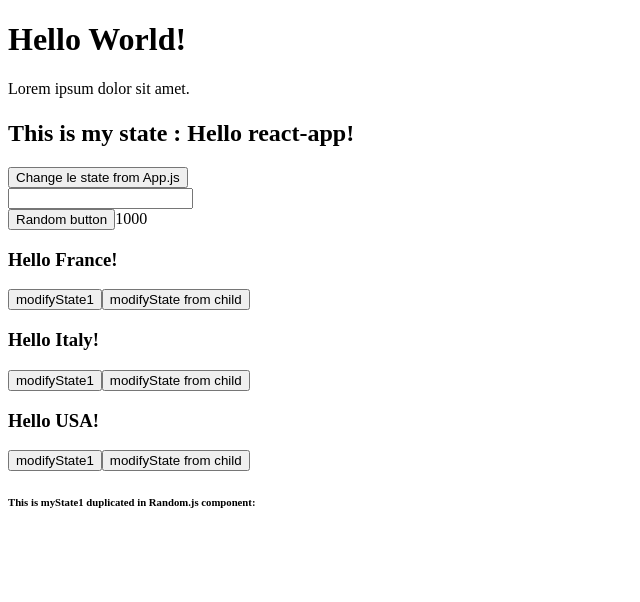
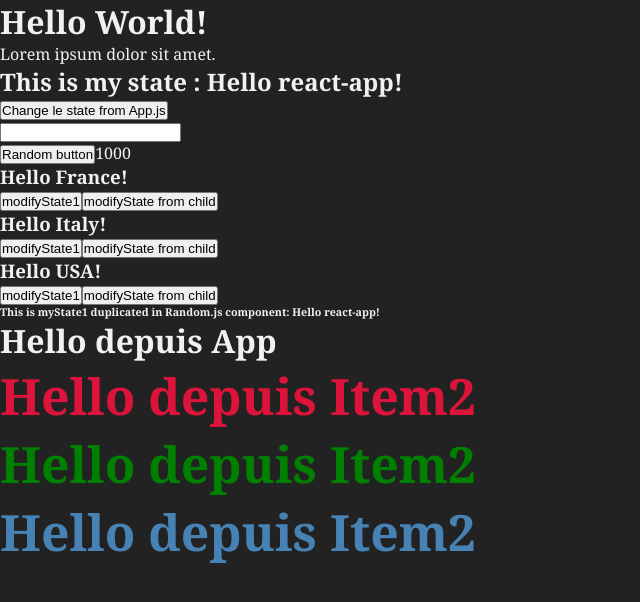
Before and after one commit to thecoderush/React-de-A-Z, a React (Create React App) app in the folder React-Learning/react-app/: page / in a window 1280 px wide. Shown: the top 602 px of the page, without its empty margins (0-640 px from the left). Built offline with nearby package versions, Linux system fonts and the light colour scheme.

Commit message:
Styled elements globaly with creation of index.css and add new folder Components with new components Item2.js with different styling option (i.e in-line, variable and external file css

```diff
--- a/React-Learning/react-app/src/App.js
+++ b/React-Learning/react-app/src/App.js
@@ -1,8 +1,13 @@
 import {useState} from 'react'
 import Random from "./Random.js"
 import Title from "./Title.js"
+import "./index.css"
+import Item2 from "./Components/Item/Item2"
+
 
 function App() {
+
+
 
   console.log("Mise à jour!")
 
@@ -35,7 +40,10 @@ function App() {
       <h2>This is my state : {messageState}</h2>
       <button onClick={modifyState} >Change le state from App.js</button>
 
-      <Random dateState={messageState} function={modifyState}/>
+      <Random date={messageState} function={modifyState}/>
+
+      <h1>Hello depuis App</h1>
+      <Item2 />
     </div>
   );
 }
--- /dev/null
+++ b/React-Learning/react-app/src/Components/Item/Item2.css
@@ -0,0 +1,4 @@
+.external-css-file {
+    color: steelblue;
+    font-size: 50px;
+}
--- /dev/null
+++ b/React-Learning/react-app/src/Components/Item/Item2.js
@@ -0,0 +1,18 @@
+import "./Item2.css"
+
+function Item2() {
+
+    const toggle = true
+    const toggle2 = !true
+    const styleCSS = {color: toggle2 ? "crimson" : "green", fontSize: "50px"}
+
+    return (
+        <>
+            <h3 style={{color: toggle ? "crimson" : "green", fontSize: "50px"}}>Hello depuis Item2</h3>
+            <h3 style={styleCSS}>Hello depuis Item2</h3>
+            <h3 className="external-css-file">Hello depuis Item2</h3>
+        </>
+    )
+}
+
+export default Item2
--- /dev/null
+++ b/React-Learning/react-app/src/index.css
@@ -0,0 +1,11 @@
+*, ::before, ::after {
+    box-sizing: border-box;
+    margin: 0;
+    padding: 0;
+}
+
+body {
+    background: #222;
+    color: #f1f1f1;
+    font-family: Cambria, Cochin, Georgia, Times, 'Times New Roman', serif;
+}
```
